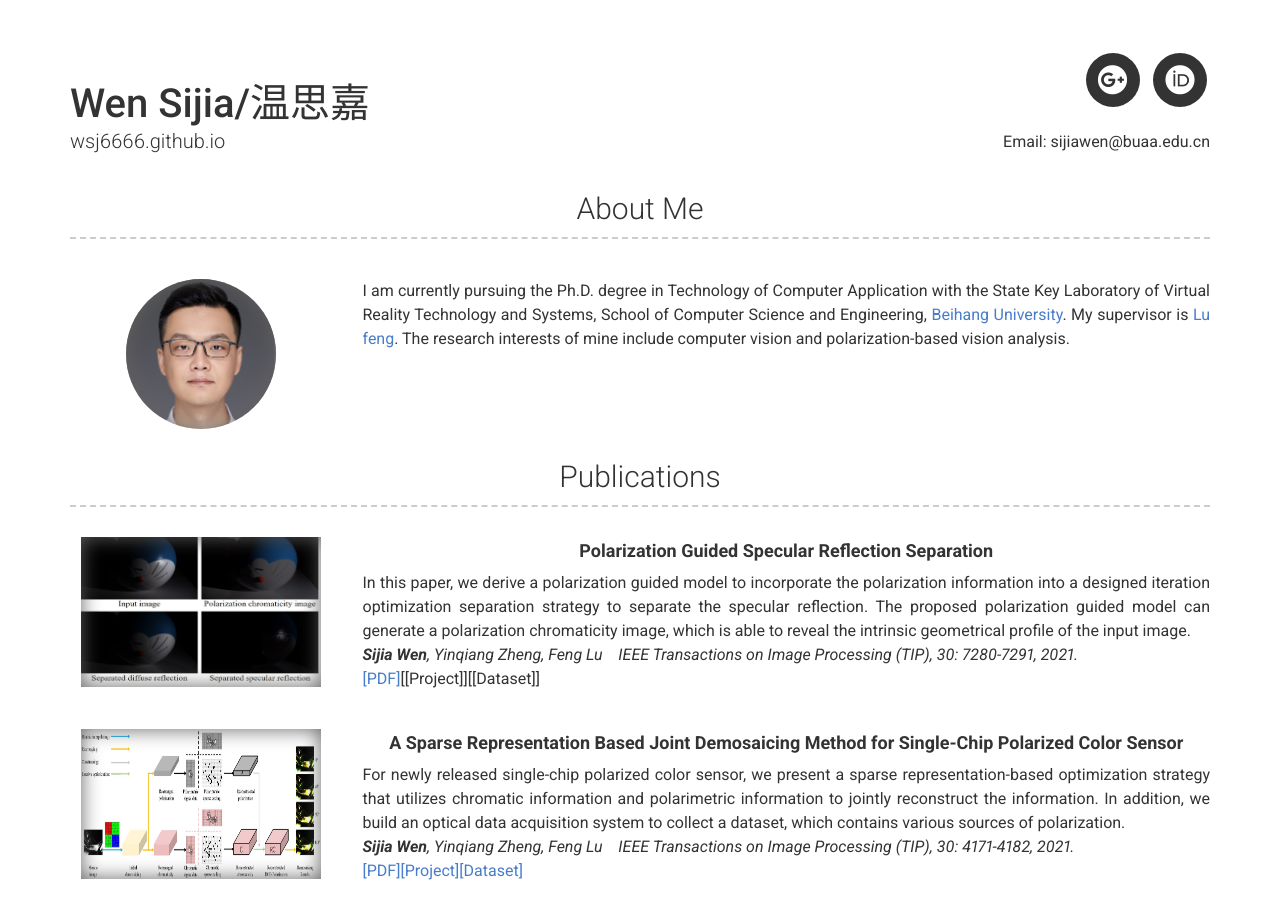
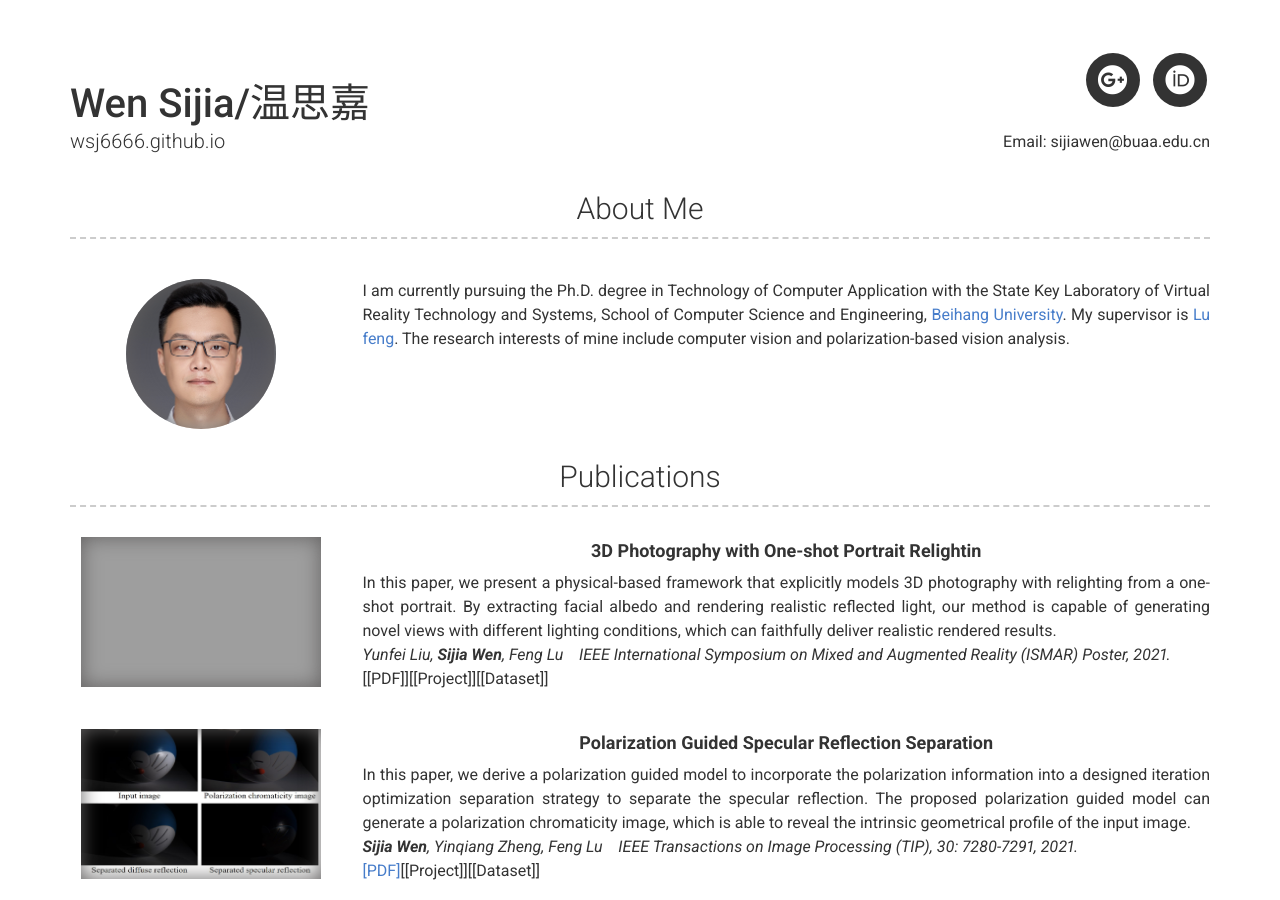
Before and after one commit to wsj6666/wsj6666.github.io, a Jekyll site: the page built from index.md, in a window 1280 px wide and 900 px high. Built offline with Jekyll 4.4.1, drawn with Linux system fonts in a browser that asks for light colours; nearby versions of some CDN libraries; grey boxes are pictures that could not be loaded.

Commit message:
Update _config.yml

```diff
--- a/_config.yml
+++ b/_config.yml
@@ -27,6 +27,14 @@ content:
   - title: Publications # Title for the section
     layout: list # Type of content section (list/text)
     content:
+      - layout: left
+        list_image: images/in_vr.jpg
+        quote: >
+            3D Photography with One-shot Portrait Relightin
+        description: | # this will include new lines to allow paragraphs
+            In this paper, we present a physical-based framework that explicitly models 3D photography with relighting from a one-shot portrait. By extracting facial albedo and rendering realistic reflected light, our method is capable of generating novel views with different lighting conditions, which can faithfully deliver realistic rendered results. <br>
+            <i>Yunfei Liu*, **Sijia Wen***, Feng Lu &nbsp;&nbsp;&nbsp;IEEE International Symposium on Mixed and Augmented Reality (ISMAR) Poster, 2021.</i><br>
+            [[PDF]][[Project]][[Dataset]]
       - layout: left
         list_image: images/HR.jpg
         quote: >
```
